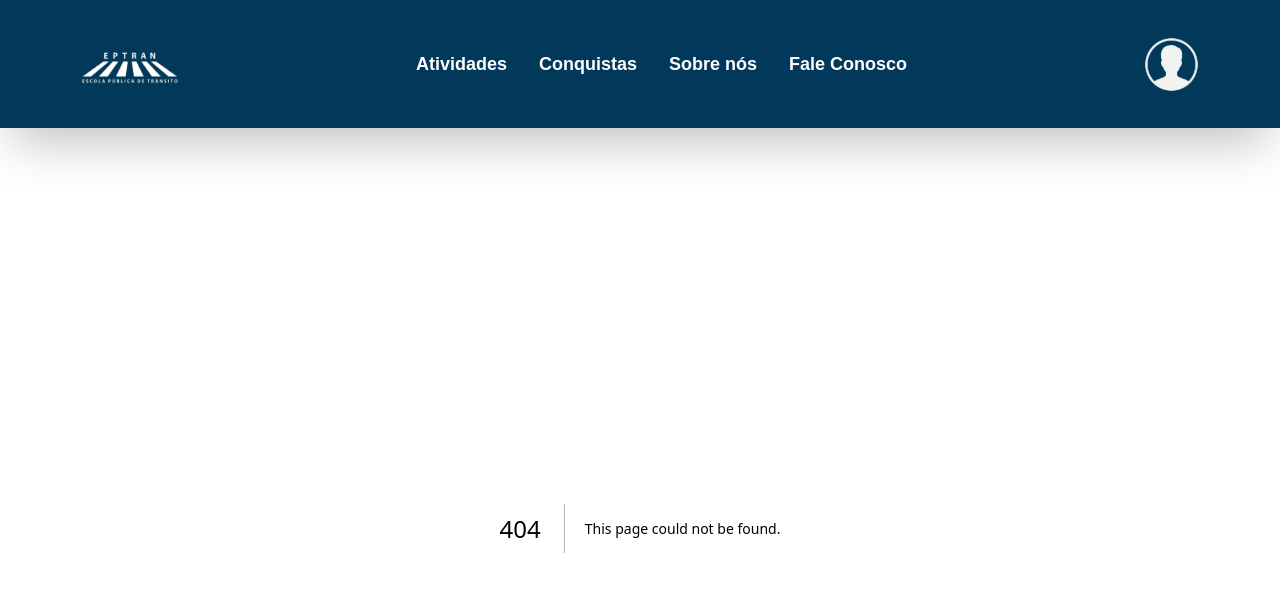
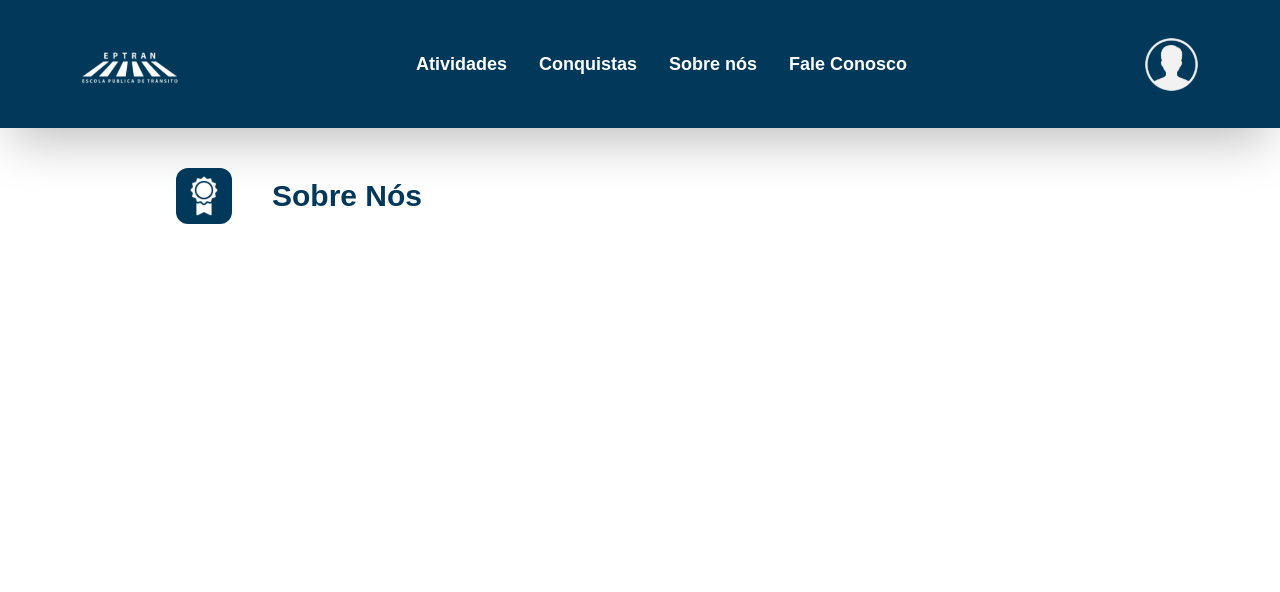
Before and after one commit to mat-cesconetto/eptran, a Next.js app in the folder eptran_nextjs/: page /sobre in a window 1280 px wide. Before the commit this address had no page. Shown: the top 592 px of the page. Built offline with nearby package versions, Linux system fonts and the light colour scheme.

Commit message:
comeceio o sobre nos

```diff
--- /dev/null
+++ b/eptran_nextjs/src/app/sobre/page.tsx
@@ -0,0 +1,22 @@
+import Image from "next/image";
+
+export default function Home() {
+  return (
+    <div className="">
+      <div className="flex items-center">
+        <div className="flex items-center relative m-10 ml-44">
+          <div className="w-14 h-14 bg-[#023859] rounded-xl flex items-center justify-center">
+            <Image
+              src="/Prize.svg"
+              width={42}
+              height={42}
+              alt="sobre"
+              className="m-2"
+            />
+          </div>
+        </div>
+        <h1 className="text-3xl font-bold text-[#023859]">Sobre Nós</h1>
+      </div>
+    </div>
+  );
+}
```
Also changed, not shown: eptran_nextjs/public/Prize.svg (added).
